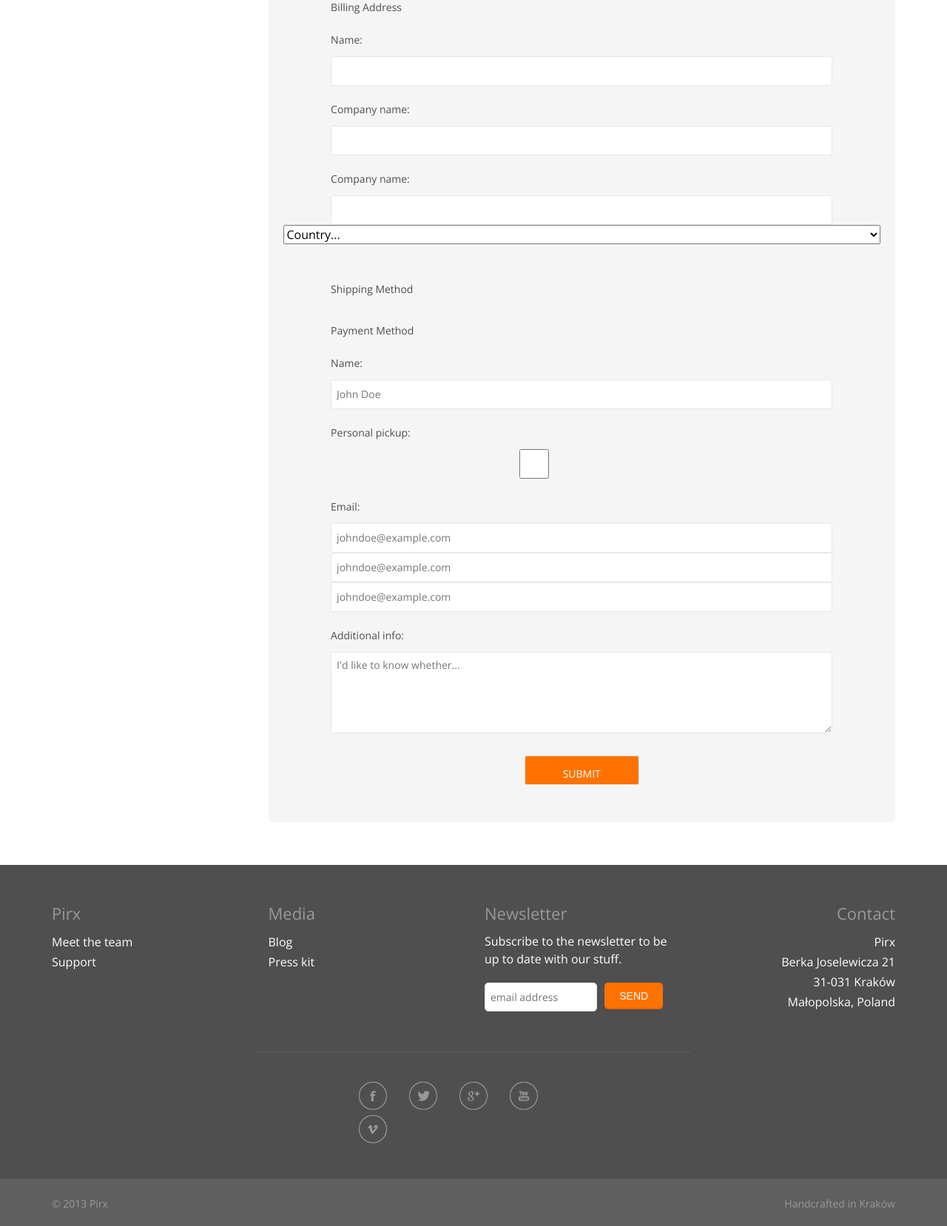
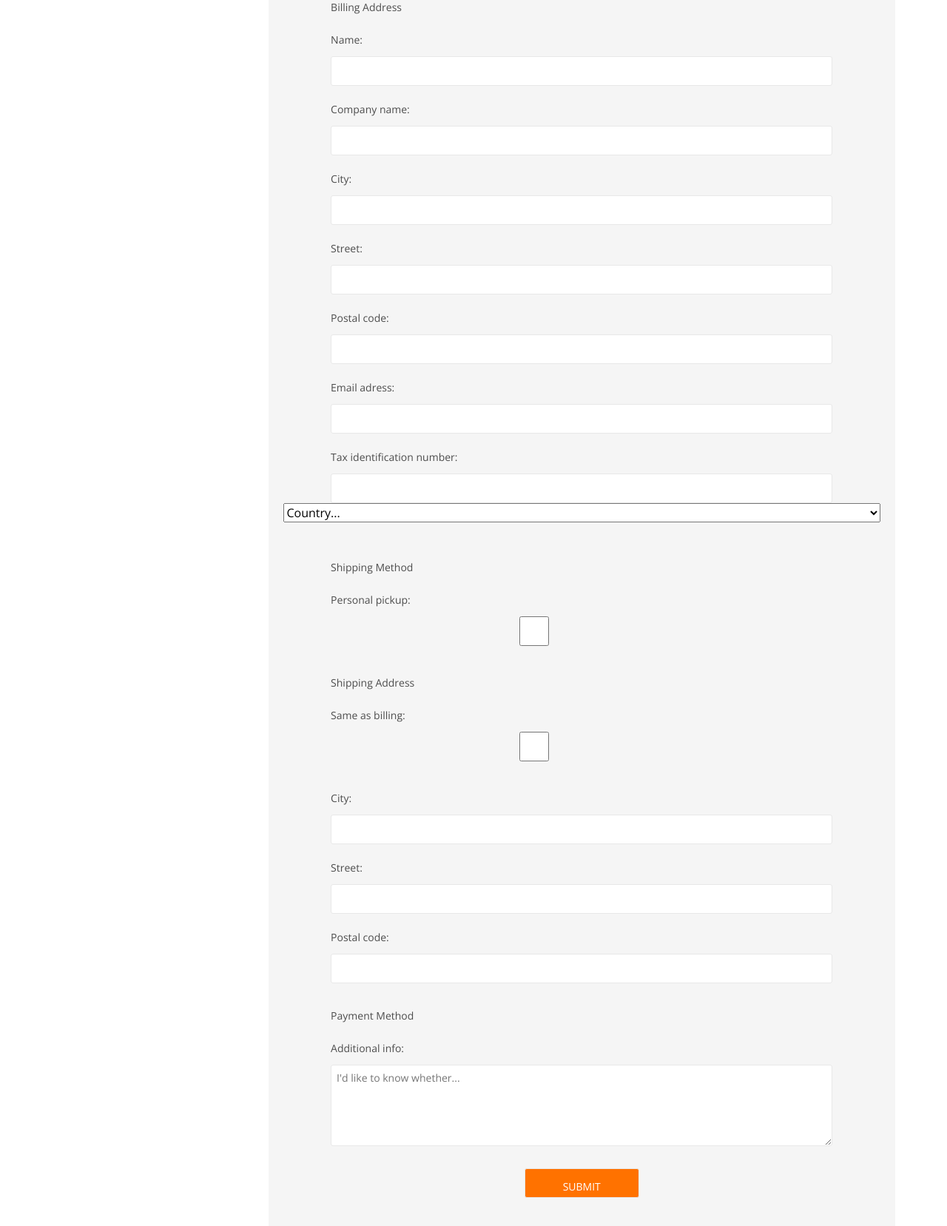
Before and after one commit to piotrlipert/pirx, a PHP site: page /order/index.php in a window 1280 px wide. Shown: the part 432-2089 px from the top of the page at 74% size. Run offline with PHP 8.4, Linux system fonts and the light colour scheme; some libraries are stand-ins or nearby versions.

Commit message:
asdsa
sda

```diff
--- a/order/index.php
+++ b/order/index.php
@@ -76,7 +76,11 @@
 <script language="javascript">
 function wysylka(){
     alert("ADSSDA");
-    $("#shipping_adress").fadeIn();
+    $("#shipping_adress").fadeOut();
+    }
+function same(){
+    alert("ADSSDA");
+    $("#shipping_adress_details").fadeOut();
     }
 
 
@@ -94,8 +98,19 @@ function wysylka(){
 <input type="text" name='name' placeholder="">
 <label>Company name:</label>
 <input type="text" name='companyname' placeholder="">
-<label>Company name:</label>
-<input type="text" name='companyname' placeholder="">
+<label>City:</label>
+<input type="text" name='billingcity' placeholder="">
+<label>Street:</label>
+<input type="text" name='billingstreet' placeholder="">
+<label>Postal code:</label>
+<input type="text" name='billingcode' placeholder="">
+<label>Email adress:</label>
+<input type="text" name='email' placeholder="">
+<label>Tax identification number:</label>
+<input type="text" name='tax' placeholder="">
+
+
+
 <div id="country_list"></div>
 <script type="text/javascript">
 $(function(){
@@ -108,11 +123,27 @@ $(function(){
 <div id ="shipping">
 
 <label>Shipping Method</label>
+<label>Personal pickup:</label>
+<input type=checkbox onClick="wysylka()">
+
 </div>
 
-<div id ="shipping_adress" style="display: none;">
+<div id ="shipping_adress">
 
 <label>Shipping Address</label>
+<label>Same as billing:</label>
+
+<input type=checkbox onClick="same()">
+<div id ="shiping_adress_details">
+
+                <label>City:</label>
+                <input type="text" name='city'>
+                <label>Street:</label>
+                <input type="text" name='street'>
+                <label>Postal code:</label>
+                <input type="text" name='postal_code'>
+</div>
+
 </div>
 
 <div id ="payment">
@@ -120,14 +151,6 @@ $(function(){
 <label>Payment Method</label>
 </div>
 
-                <label>Name:</label>
-                <input type="text" name='name' placeholder="John Doe">
-                <label>Personal pickup:</label>
-                <input type=checkbox onClick="wysylka()">
-                <label>Email:</label>
-                <input type="text" name='email' placeholder="johndoe@example.com">
-                <input type="text" name='adress' placeholder="johndoe@example.com">
-                <input type="text" name='email' placeholder="johndoe@example.com">
 
                 <label>Additional info:</label>
                 <textarea type="text" name='message' placeholder="I'd like to know whether..."></textarea>
```
